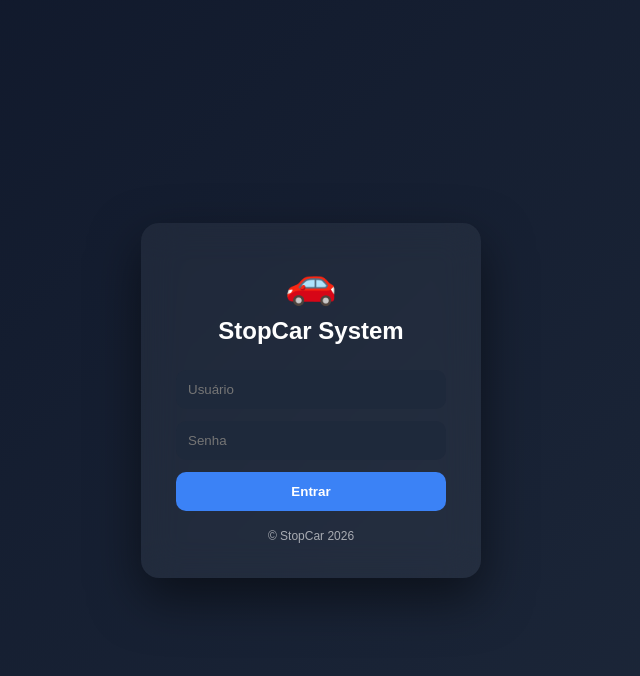
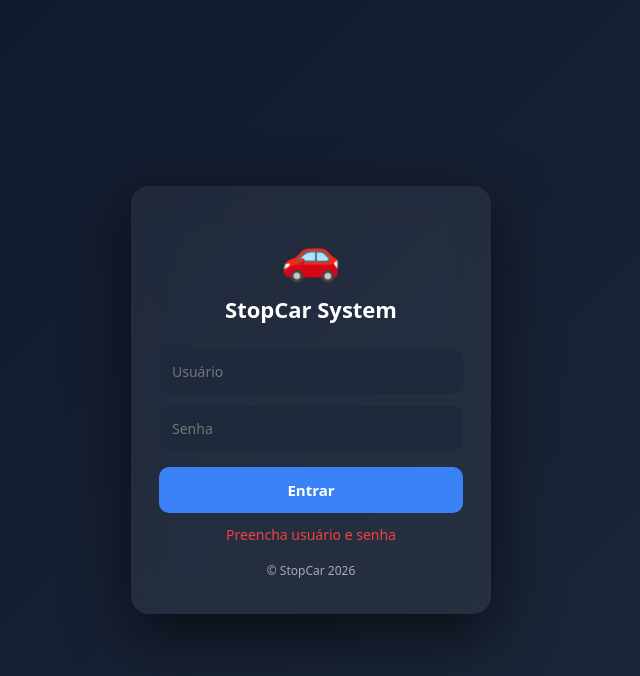
Before and after one commit to joaolucasrodri01-sys/stopcar-system, a website: page public/index.html in a window 1280 px wide. Both pictures are taken after a click on the button "Entrar". Shown: the whole page, without its empty margins (329-969 px from the left). Drawn offline with Linux system fonts and the light colour scheme.

Commit message:
Melhorias no index

```diff
--- a/public/index.html
+++ b/public/index.html
@@ -2,6 +2,8 @@
 <html lang="pt-BR">
 <head>
   <meta charset="UTF-8" />
+  <meta name="viewport" content="width=device-width, initial-scale=1.0" />
+
   <title>StopCar • Login</title>
 
   <style>
@@ -9,53 +11,69 @@
       margin: 0;
       padding: 0;
       box-sizing: border-box;
-      font-family: Arial, Helvetica, sans-serif;
+      font-family: system-ui, -apple-system, Segoe UI, Roboto, sans-serif;
     }
 
     body {
-      height: 100vh;
+      min-height: 100vh;
       display: flex;
       justify-content: center;
       align-items: center;
 
       background: linear-gradient(135deg, #0f172a, #1e293b);
-      color: white;
+      padding: 20px;
     }
 
     /* ===== CARD ===== */
     .login-card {
-      width: 340px;
-      padding: 35px;
+      width: 100%;
+      max-width: 360px;
+
+      padding: 35px 28px;
 
       border-radius: 18px;
-      background: rgba(255,255,255,0.05);
+      background: rgba(255,255,255,0.06);
       backdrop-filter: blur(18px);
 
-      box-shadow: 0 20px 50px rgba(0,0,0,0.5);
+      box-shadow: 0 20px 60px rgba(0,0,0,0.6);
+
       text-align: center;
+      color: white;
+
+      animation: fade .4s ease;
+    }
+
+    @keyframes fade {
+      from { opacity: 0; transform: translateY(15px); }
+      to { opacity: 1; transform: translateY(0); }
     }
 
     .logo {
-      font-size: 42px;
-      margin-bottom: 10px;
+      font-size: 48px;
+      margin-bottom: 8px;
     }
 
     h2 {
       margin-bottom: 25px;
-      font-weight: bold;
+      font-size: 22px;
     }
 
     /* ===== INPUTS ===== */
+    .input-group {
+      display: flex;
+      flex-direction: column;
+      gap: 12px;
+      margin-bottom: 16px;
+    }
+
     input {
-      width: 100%;
-      padding: 12px;
-      margin-bottom: 12px;
-
+      padding: 13px;
       border-radius: 10px;
       border: none;
 
       background: #1e293b;
       color: white;
+      font-size: 14px;
     }
 
     input:focus {
@@ -65,7 +83,7 @@
     /* ===== BUTTON ===== */
     button {
       width: 100%;
-      padding: 12px;
+      padding: 13px;
 
       border-radius: 10px;
       border: none;
@@ -73,9 +91,10 @@
       background: #3b82f6;
       color: white;
       font-weight: bold;
+      font-size: 15px;
+
       cursor: pointer;
-
-      transition: 0.2s;
+      transition: .2s;
     }
 
     button:hover {
@@ -83,25 +102,34 @@
       background: #2563eb;
     }
 
-    button:active {
-      transform: scale(0.97);
+    button:disabled {
+      opacity: .6;
+      cursor: not-allowed;
     }
 
-    /* ===== FOOTER ===== */
+    /* ===== ERRO ===== */
+    .erro {
+      margin-top: 12px;
+      font-size: 14px;
+      color: #ef4444;
+      display: none;
+    }
+
     .footer {
       margin-top: 18px;
       font-size: 12px;
-      opacity: 0.6;
+      opacity: .6;
     }
 
-    .erro {
-      margin-top: 10px;
-      color: #ef4444;
-      font-size: 14px;
-      display: none;
+    /* ===== MOBILE EXTRA ===== */
+    @media (max-width: 420px) {
+      .login-card {
+        padding: 28px 20px;
+      }
     }
   </style>
 </head>
+
 <body>
 
   <div class="login-card">
@@ -109,28 +137,44 @@
     <div class="logo">🚗</div>
     <h2>StopCar System</h2>
 
+    <div class="input-group">
       <input id="username" placeholder="Usuário" />
       <input id="password" type="password" placeholder="Senha" />
+    </div>
 
-   <button onclick="login()">Entrar</button>
+    <button id="btnLogin">Entrar</button>
 
-    <div id="erro" class="erro">Login inválido</div>
+    <div id="erro" class="erro">Usuário ou senha inválidos</div>
 
     <div class="footer">© StopCar 2026</div>
   </div>
 
+  <!-- ===== JS ===== -->
   <script>
+    document.addEventListener("DOMContentLoaded", () => {
+
       const usernameInput = document.getElementById("username");
       const passwordInput = document.getElementById("password");
       const btn = document.getElementById("btnLogin");
       const erro = document.getElementById("erro");
 
-    /* ===== LOGIN ===== */
+      btn.addEventListener("click", login);
+
+      document.addEventListener("keydown", (e) => {
+        if (e.key === "Enter") login();
+      });
+
       async function login() {
-  const username = usernameInput.value;
-  const password = passwordInput.value;
+        const username = usernameInput.value.trim();
+        const password = passwordInput.value.trim();
 
-  if (!username || !password) return;
+        if (!username || !password) {
+          erro.style.display = "block";
+          erro.textContent = "Preencha usuário e senha";
+          return;
+        }
+
+        erro.style.display = "none";
 
         btn.innerText = "Entrando...";
         btn.disabled = true;
@@ -146,6 +190,7 @@ async function login() {
 
           if (!data.success) {
             erro.style.display = "block";
+            erro.textContent = "Usuário ou senha inválidos";
             btn.innerText = "Entrar";
             btn.disabled = false;
             return;
@@ -155,21 +200,15 @@ async function login() {
 
           window.location.href = "dashboard.html";
 
-  } catch (err) {
-    console.error(err);
+        } catch (e) {
+          erro.style.display = "block";
+          erro.textContent = "Erro no servidor";
           btn.innerText = "Entrar";
           btn.disabled = false;
         }
       }
 
-/* clique */
-btn.addEventListener("click", login);
-
-/* ENTER */
-document.addEventListener("keydown", (e) => {
-  if (e.key === "Enter") login();
     });
-
   </script>
 
 </body>
```
Lines whose indentation alone changed are shown as unchanged.
